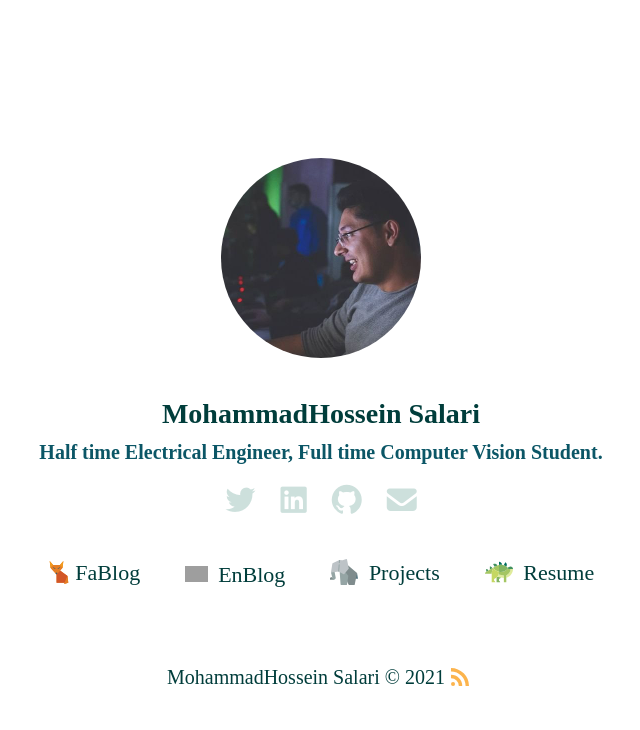
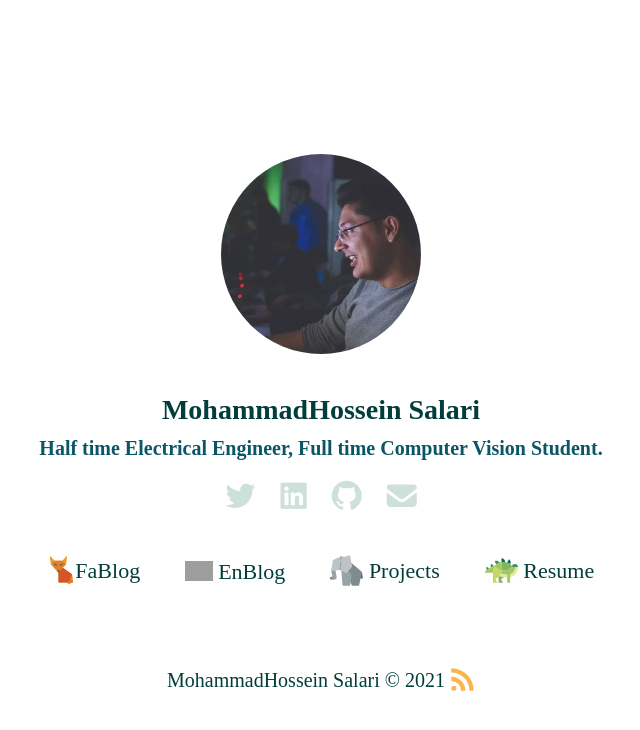
Before and after one commit to mh-salari/mh-salari.ir, a Jekyll site: the page built from index.md, in a window 1280 px wide. Shown: the top 730 px of the page, without its empty margins (319-959 px from the left). Built offline with Jekyll 4.4.1, drawn with Linux system fonts in a browser that asks for light colours; nearby versions of some CDN libraries; some web fonts are replaced; library files that are not in the unit come from our copies; grey boxes are pictures that could not be loaded.

Commit message:
fix: remove nav bar icons extra space

```diff
--- a/_sass/components/icon.scss
+++ b/_sass/components/icon.scss
@@ -1,6 +1,6 @@
 .icon {
     vertical-align: middle;
     width: 1.25em;
-    padding-right: 5px;
+    // padding-right: 2.5px;
     margin-bottom: 5px;
 }
```
Also changed, not shown: 5 other files.
